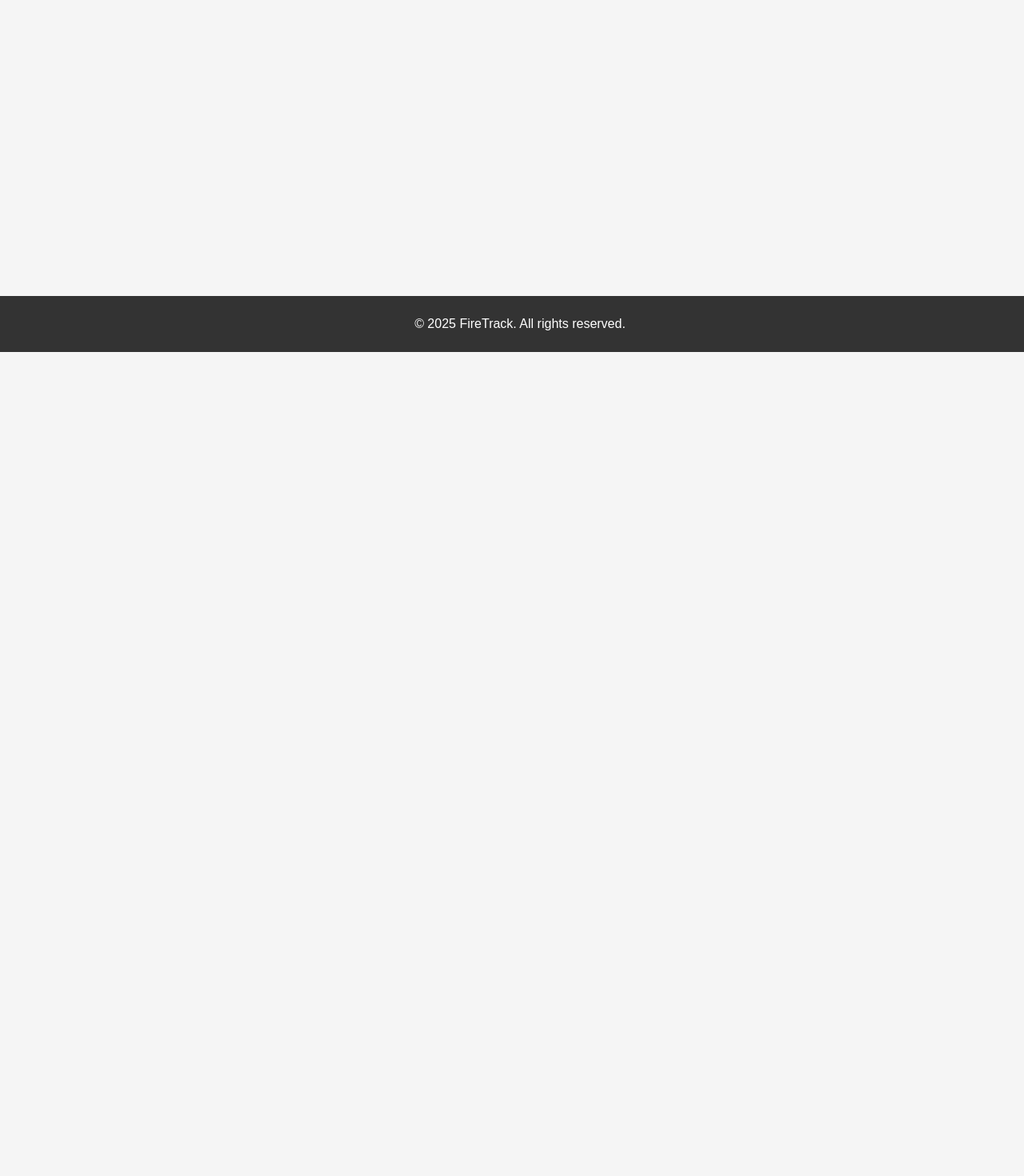
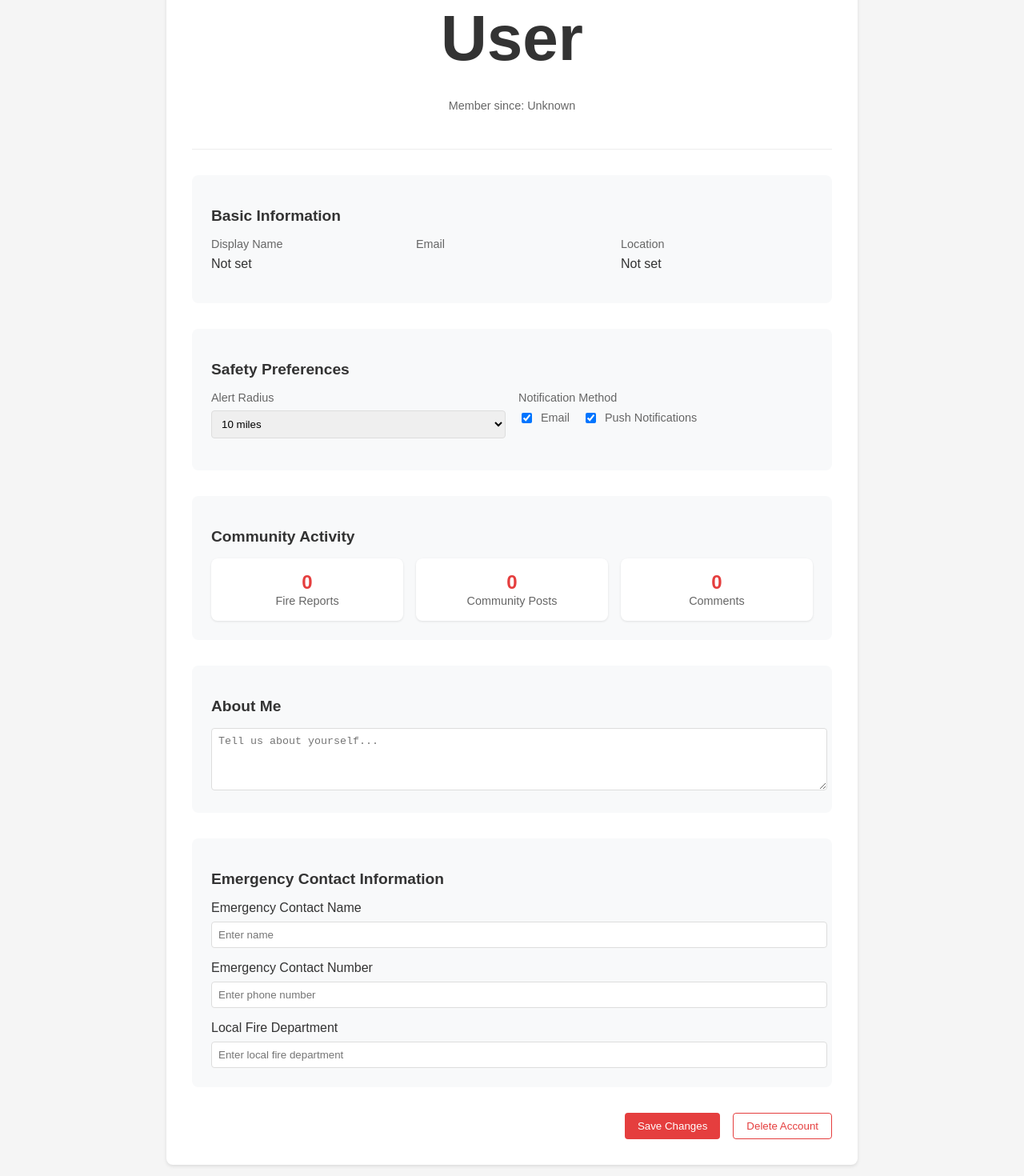
Before and after one commit to aaronli16/FireTrack, a React (Vite) app: page /profile in a window 1280 px wide. Shown: the part 360-1830 px from the top of the page at 80% size. Before the commit the page ends 800 px from the top, so only its background shows below. Built offline with nearby package versions, Linux system fonts and the light colour scheme; no server answers; the database is empty.

Commit message:
Placeholder page for My Profile

```diff
--- a/src/App.jsx
+++ b/src/App.jsx
@@ -11,7 +11,7 @@ import LoginPage from './components/login.jsx';
 import SignUpPage from './components/signup.jsx';
 import ForgotPasswordPage from './components/forgotPassword.jsx';
 import AddReport from './components/addReport.jsx';
-//import MyProfile from './components/MyProfile.jsx';
+import MyProfile from './components/MyProfile.jsx';
 import MyPosts from './components/MyPosts.jsx';
 import { onAuthStateChanged } from 'firebase/auth';
 import { auth, db } from './firebase.js';
@@ -110,7 +110,7 @@ function App() {
             <Route path="/login" element={<LoginPage />} />
             <Route path="/signup" element={<SignUpPage />} />
             <Route path="/forgotPassword" element={<ForgotPasswordPage />} />
-            {/*<Route path="/profile" element={<MyProfile />} />*/}
+            <Route path="/profile" element={<MyProfile />} />
             <Route path="/my-posts" element={<MyPosts />} />
             <Route
               path="/addReport"
--- /dev/null
+++ b/src/components/MyProfile.jsx
@@ -0,0 +1,128 @@
+import React, { useState } from 'react';
+import './styles/MyProfile.css';
+import { auth } from '../firebase';
+
+function MyProfile() {
+    const user = auth.currentUser;
+
+    return (
+        <div className="profile-container">
+            <div className="profile-header">
+                <div className="profile-avatar">
+                    {user?.photoURL ? (
+                        <img src={user.photoURL} alt="Profile" />
+                    ) : (
+                        <div className="avatar-placeholder">
+                            {user?.displayName?.charAt(0) || user?.email?.charAt(0) || '?'}
+                        </div>
+                    )}
+                </div>
+                <h1>{user?.displayName || 'User'}</h1>
+                <p className="join-date">Member since: {user?.metadata.creationTime ? new Date(user.metadata.creationTime).toLocaleDateString() : 'Unknown'}</p>
+            </div>
+
+            <div className="profile-sections">
+                {/* Basic Information Section */}
+                <section className="profile-section">
+                    <h2>Basic Information</h2>
+                    <div className="info-grid">
+                        <div className="info-item">
+                            <label>Display Name</label>
+                            <p>{user?.displayName || 'Not set'}</p>
+                        </div>
+                        <div className="info-item">
+                            <label>Email</label>
+                            <p>{user?.email}</p>
+                        </div>
+                        <div className="info-item">
+                            <label>Location</label>
+                            <p>Not set</p>
+                        </div>
+                    </div>
+                </section>
+
+                {/* Safety Preferences Section */}
+                <section className="profile-section">
+                    <h2>Safety Preferences</h2>
+                    <div className="preferences-grid">
+                        <div className="preference-item">
+                            <label>Alert Radius</label>
+                            <select defaultValue="10">
+                                <option value="5">5 miles</option>
+                                <option value="10">10 miles</option>
+                                <option value="20">20 miles</option>
+                                <option value="50">50 miles</option>
+                            </select>
+                        </div>
+                        <div className="preference-item">
+                            <label>Notification Method</label>
+                            <div className="checkbox-group">
+                                <label>
+                                    <input type="checkbox" defaultChecked /> Email
+                                </label>
+                                <label>
+                                    <input type="checkbox" defaultChecked /> Push Notifications
+                                </label>
+                            </div>
+                        </div>
+                    </div>
+                </section>
+
+                {/* Community Activity Section */}
+                <section className="profile-section">
+                    <h2>Community Activity</h2>
+                    <div className="activity-stats">
+                        <div className="stat-item">
+                            <span className="stat-number">0</span>
+                            <span className="stat-label">Fire Reports</span>
+                        </div>
+                        <div className="stat-item">
+                            <span className="stat-number">0</span>
+                            <span className="stat-label">Community Posts</span>
+                        </div>
+                        <div className="stat-item">
+                            <span className="stat-number">0</span>
+                            <span className="stat-label">Comments</span>
+                        </div>
+                    </div>
+                </section>
+
+                {/* About Me Section */}
+                <section className="profile-section">
+                    <h2>About Me</h2>
+                    <textarea
+                        className="about-me"
+                        placeholder="Tell us about yourself..."
+                        rows="4"
+                    ></textarea>
+                </section>
+
+                {/* Emergency Contact Section */}
+                <section className="profile-section">
+                    <h2>Emergency Contact Information</h2>
+                    <div className="emergency-contact">
+                        <div className="contact-item">
+                            <label>Emergency Contact Name</label>
+                            <input type="text" placeholder="Enter name" />
+                        </div>
+                        <div className="contact-item">
+                            <label>Emergency Contact Number</label>
+                            <input type="tel" placeholder="Enter phone number" />
+                        </div>
+                        <div className="contact-item">
+                            <label>Local Fire Department</label>
+                            <input type="text" placeholder="Enter local fire department" />
+                        </div>
+                    </div>
+                </section>
+            </div>
+
+            <div className="profile-actions">
+                <button className="save-button">Save Changes</button>
+                <button className="delete-account">Delete Account</button>
+            </div>
+        </div>
+    );
+}
+
+export default MyProfile;
--- /dev/null
+++ b/src/components/styles/MyProfile.css
@@ -0,0 +1,207 @@
+.profile-container {
+    max-width: 800px;
+    margin: 2rem auto;
+    padding: 2rem;
+    background-color: white;
+    border-radius: 8px;
+    box-shadow: 0 2px 4px rgba(0, 0, 0, 0.1);
+}
+
+.profile-header {
+    text-align: center;
+    margin-bottom: 2rem;
+    padding-bottom: 2rem;
+    border-bottom: 1px solid #eee;
+}
+
+.profile-avatar {
+    width: 120px;
+    height: 120px;
+    margin: 0 auto 1rem;
+    border-radius: 50%;
+    overflow: hidden;
+    background-color: #f0f0f0;
+}
+
+.profile-avatar img {
+    width: 100%;
+    height: 100%;
+    object-fit: cover;
+}
+
+.avatar-placeholder {
+    width: 100%;
+    height: 100%;
+    display: flex;
+    align-items: center;
+    justify-content: center;
+    font-size: 3rem;
+    color: #666;
+    background-color: #e0e0e0;
+}
+
+.join-date {
+    color: #666;
+    font-size: 0.9rem;
+}
+
+.profile-sections {
+    display: flex;
+    flex-direction: column;
+    gap: 2rem;
+}
+
+.profile-section {
+    padding: 1.5rem;
+    background-color: #f8f9fa;
+    border-radius: 8px;
+}
+
+.profile-section h2 {
+    color: #333;
+    margin-bottom: 1rem;
+    font-size: 1.2rem;
+}
+
+.info-grid,
+.preferences-grid {
+    display: grid;
+    grid-template-columns: repeat(auto-fit, minmax(200px, 1fr));
+    gap: 1rem;
+}
+
+.info-item,
+.preference-item {
+    margin-bottom: 1rem;
+}
+
+.info-item label,
+.preference-item label {
+    display: block;
+    color: #666;
+    margin-bottom: 0.5rem;
+    font-size: 0.9rem;
+}
+
+.info-item p {
+    margin: 0;
+    color: #333;
+}
+
+.activity-stats {
+    display: grid;
+    grid-template-columns: repeat(3, 1fr);
+    gap: 1rem;
+    text-align: center;
+}
+
+.stat-item {
+    padding: 1rem;
+    background-color: white;
+    border-radius: 8px;
+    box-shadow: 0 1px 3px rgba(0, 0, 0, 0.1);
+}
+
+.stat-number {
+    display: block;
+    font-size: 1.5rem;
+    font-weight: bold;
+    color: #e53e3e;
+}
+
+.stat-label {
+    font-size: 0.9rem;
+    color: #666;
+}
+
+.about-me {
+    width: 100%;
+    padding: 0.5rem;
+    border: 1px solid #ddd;
+    border-radius: 4px;
+    resize: vertical;
+}
+
+.emergency-contact {
+    display: grid;
+    gap: 1rem;
+}
+
+.contact-item input {
+    width: 100%;
+    padding: 0.5rem;
+    border: 1px solid #ddd;
+    border-radius: 4px;
+}
+
+.checkbox-group {
+    display: flex;
+    gap: 1rem;
+}
+
+.checkbox-group label {
+    display: flex;
+    align-items: center;
+    gap: 0.5rem;
+}
+
+select {
+    width: 100%;
+    padding: 0.5rem;
+    border: 1px solid #ddd;
+    border-radius: 4px;
+}
+
+.profile-actions {
+    margin-top: 2rem;
+    display: flex;
+    gap: 1rem;
+    justify-content: flex-end;
+}
+
+.save-button,
+.delete-account {
+    padding: 0.5rem 1rem;
+    border: none;
+    border-radius: 4px;
+    cursor: pointer;
+}
+
+.save-button {
+    background-color: #e53e3e;
+    color: white;
+}
+
+.save-button:hover {
+    background-color: #c53030;
+}
+
+.delete-account {
+    background-color: transparent;
+    color: #e53e3e;
+    border: 1px solid #e53e3e;
+}
+
+.delete-account:hover {
+    background-color: #fff5f5;
+}
+
+@media (max-width: 768px) {
+    .profile-container {
+        margin: 1rem;
+        padding: 1rem;
+    }
+
+    .activity-stats {
+        grid-template-columns: 1fr;
+    }
+
+    .profile-actions {
+        flex-direction: column;
+    }
+
+    .save-button,
+    .delete-account {
+        width: 100%;
+    }
+}
```
